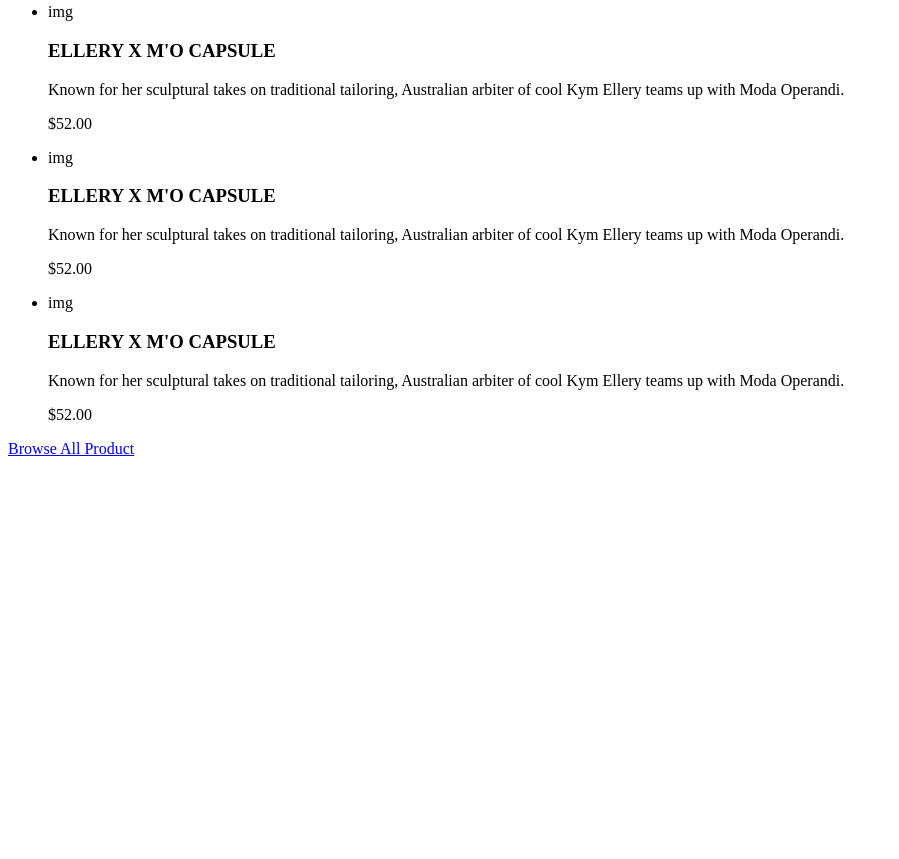
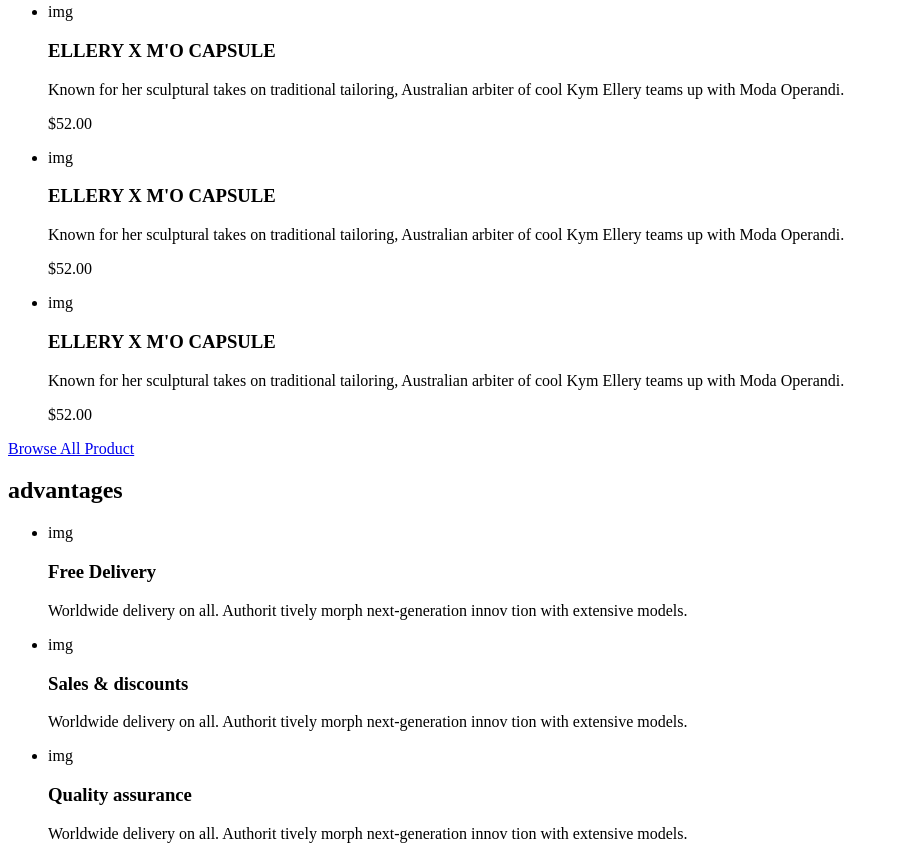
Before and after one commit to WTCHCRFT/GeekBrains, a plain HTML site: page index.html in a window 1280 px wide. Shown: the part 1494-2353 px from the top of the page, without its empty margins (0-899 px from the left). Before the commit the page ends 1960 px from the top, so only its background shows below. Drawn offline with Linux system fonts and the light colour scheme.

Commit message:
Сделана секция с преимуществами

```diff
--- a/index.html
+++ b/index.html
@@ -129,6 +129,29 @@
             </ul>
             <a href="#">Browse All Product</a>
         </section>
+        <section>
+            <h2>advantages</h2>
+            <ul>
+                <li>
+                    img
+                    <h3>Free Delivery</h3>
+                    <p>Worldwide delivery on all. Authorit tively morph next-generation innov tion with extensive
+                        models.</p>
+                </li>
+                <li>
+                    img
+                    <h3>Sales & discounts</h3>
+                    <p>Worldwide delivery on all. Authorit tively morph next-generation innov tion with extensive
+                        models.</p>
+                </li>
+                <li>
+                    img
+                    <h3>Quality assurance</h3>
+                    <p>Worldwide delivery on all. Authorit tively morph next-generation innov tion with extensive
+                        models.</p>
+                </li>
+            </ul>
+        </section>
     </main>
 </body>
 
```
